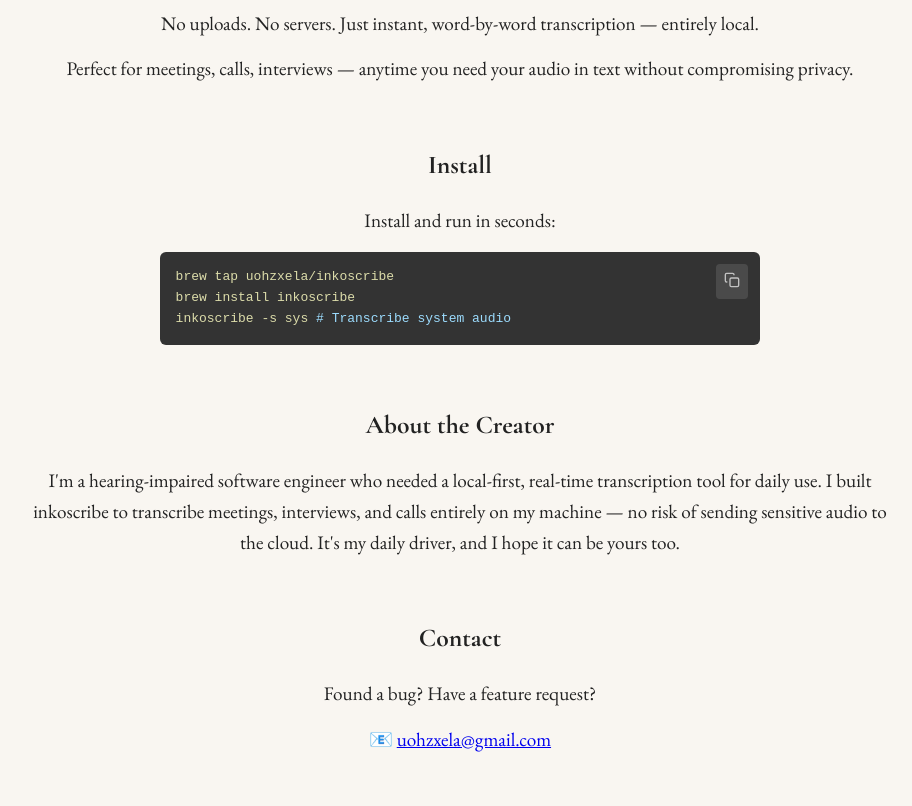
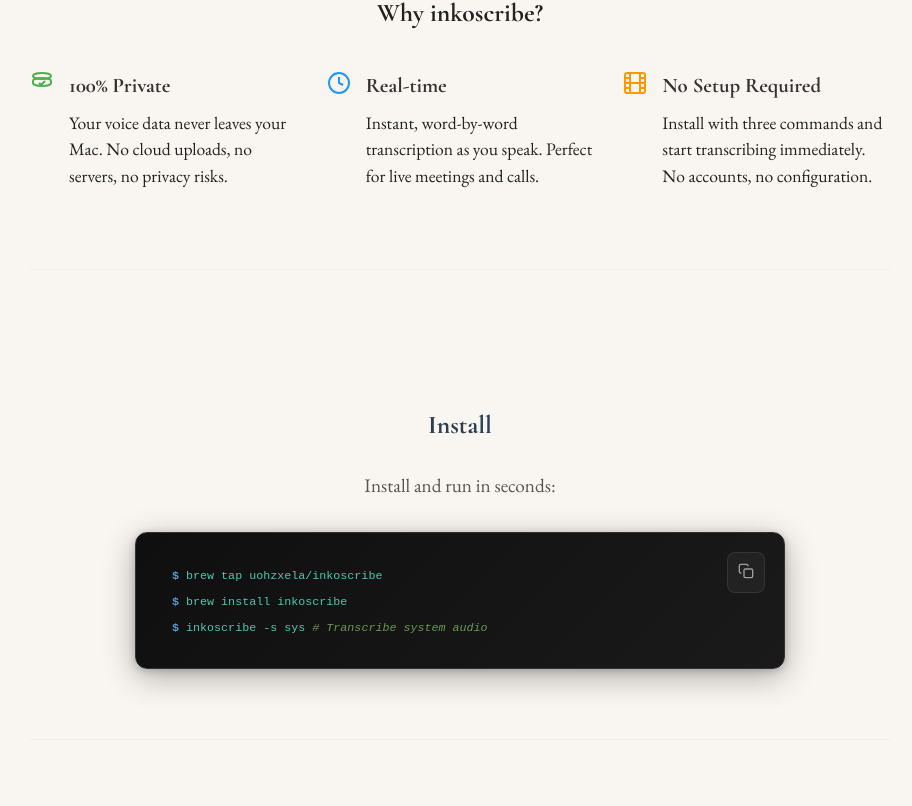
Before and after one commit to uohzxela/inkoscribe-website, a plain HTML site: page index.html in a window 1280 px wide. Shown: the part 374-1180 px from the top of the page, without its empty margins (180-1092 px from the left). Drawn offline with nearby package versions, Linux system fonts and the light colour scheme.

Commit message:
beautify the landing page

```diff
--- a/index.html
+++ b/index.html
@@ -18,22 +18,31 @@
     }
     header h1 {
       font-family: 'Cormorant Garamond', serif;
-      font-size: 4em;
+      font-size: clamp(2.5em, 8vw, 4em);
       margin: 0 0 10px 0;
+      line-height: 1.1;
     }
     header h2 {
       font-family: 'Cormorant Garamond', serif;
       font-weight: normal;
-      font-size: 1.7em;
-      margin: 0;
+      font-size: clamp(1.2em, 4vw, 1.7em);
+      margin: 0 0 20px 0;
+      line-height: 1.3;
     }
     section {
-      margin: 60px 0;
+      margin: 80px 0;
+      padding: 40px 0;
+      border-bottom: 1px solid #eee;
+    }
+    section:last-of-type {
+      border-bottom: none;
     }
     h3 {
       font-family: 'Cormorant Garamond', serif;
-      font-size: 1.6em;
+      font-size: clamp(1.3em, 3vw, 1.6em);
+      font-weight: 600;
       margin-bottom: 20px;
+      line-height: 1.2;
     }
     p {
       margin: 0 0 15px 0;
@@ -41,43 +50,145 @@
     }
     .code-container {
       position: relative;
-      max-width: 600px;
-      margin: 0 auto 10px;
+      max-width: 650px;
+      margin: 30px auto;
     }
     pre {
-      background: #333;
-      color: #eee;
-      padding: 1.2em;
+      background: linear-gradient(135deg, #0f0f0f 0%, #1a1a1a 100%);
+      color: #f8f8f2;
+      padding: 2em 2.5em;
       overflow-x: auto;
-      font-family: monospace;
-      border-radius: 6px;
+      font-family: 'SF Mono', 'Monaco', 'Inconsolata', 'Fira Code', monospace;
+      border-radius: 12px;
       text-align: left;
-      font-size: 1em;
+      font-size: 0.9em;
       margin: 0;
+      border: 1px solid #333;
+      box-shadow: 0 8px 32px rgba(0, 0, 0, 0.3), 0 2px 8px rgba(0, 0, 0, 0.2);
+      line-height: 1.8;
+      backdrop-filter: blur(10px);
     }
-    code .comment { color: #9cdcfe; }
-    code .command { color: #dcdcaa; }
+    code .comment {
+      color: #6a9955;
+      font-style: italic;
+    }
+    code .command {
+      color: #4ec9b0;
+      font-weight: 500;
+    }
+    code .prompt {
+      color: #569cd6;
+      font-weight: 600;
+    }
     .copy-button {
       position: absolute;
-      top: 12px;
-      right: 12px;
-      background: #555;
-      color: #fff;
-      border: none;
-      padding: 8px;
-      border-radius: 4px;
+      top: 20px;
+      right: 20px;
+      background: rgba(255, 255, 255, 0.08);
+      color: #f8f8f2;
+      border: 1px solid rgba(255, 255, 255, 0.15);
+      padding: 10px;
+      border-radius: 8px;
       cursor: pointer;
       font-size: 14px;
-      opacity: 0.7;
-      transition: opacity 0.2s, background-color 0.2s;
+      opacity: 0.6;
+      transition: all 0.3s cubic-bezier(0.4, 0, 0.2, 1);
+      backdrop-filter: blur(8px);
     }
     .copy-button:hover {
       opacity: 1;
-      background: #666;
+      background: rgba(255, 255, 255, 0.12);
+      transform: translateY(-2px);
+      box-shadow: 0 4px 12px rgba(0, 0, 0, 0.2);
     }
     .copy-button.copied {
-      background: #4CAF50;
+      background: rgba(76, 175, 80, 0.15);
+      border-color: rgba(76, 175, 80, 0.3);
+      color: #4CAF50;
       opacity: 1;
+      transform: scale(1.05);
+    }
+    .hero-subtitle {
+      font-size: clamp(1em, 2.5vw, 1.2em);
+      color: #666;
+      margin-top: 10px;
+      font-style: italic;
+    }
+    .features-grid {
+      display: grid;
+      grid-template-columns: repeat(auto-fit, minmax(250px, 1fr));
+      gap: 30px;
+      margin: 40px 0;
+      text-align: left;
+    }
+    .feature-item {
+      display: flex;
+      align-items: flex-start;
+      gap: 15px;
+    }
+    .feature-icon {
+      flex-shrink: 0;
+      width: 24px;
+      height: 24px;
+      margin-top: 2px;
+    }
+    .feature-content h4 {
+      font-family: 'Cormorant Garamond', serif;
+      font-size: 1.3em;
+      font-weight: 600;
+      margin: 0 0 8px 0;
+      color: #333;
+    }
+    .feature-content p {
+      margin: 0;
+      font-size: 1.1em;
+      line-height: 1.5;
+    }
+    .install-section {
+      margin: 20px 0;
+    }
+    .install-section h3 {
+      margin-top: 0;
+      margin-bottom: 30px;
+      color: #2c3e50;
+    }
+    .install-section p {
+      margin-bottom: 25px;
+      color: #555;
+    }
+
+    /* Mobile responsive improvements */
+    @media (max-width: 768px) {
+      body {
+        padding: 40px 15px;
+      }
+      .features-grid {
+        grid-template-columns: 1fr;
+        gap: 25px;
+        text-align: center;
+      }
+      .feature-item {
+        flex-direction: column;
+        align-items: center;
+        text-align: center;
+        gap: 10px;
+      }
+      .install-section {
+        margin: 15px 0;
+      }
+      section {
+        margin: 60px 0;
+        padding: 30px 0;
+      }
+      .copy-button {
+        top: 15px;
+        right: 15px;
+        padding: 8px;
+      }
+      pre {
+        padding: 1.5em;
+        font-size: 0.85em;
+      }
     }
     footer {
       margin-top: 80px;
@@ -92,29 +203,70 @@
 <body>
   <header>
     <h1>inkoscribe</h1>
-    <h2>Private, local, real-time transcription for macOS</h2>
+    <h2>Transcribe audio without sending it to the cloud</h2>
+    <p class="hero-subtitle">Private, local, real-time transcription for macOS</p>
   </header>
 
   <section>
     <h3>Why inkoscribe?</h3>
-    <p>Most transcription tools send your voice data to the cloud. <strong>inkoscribe</strong> keeps it all on your Mac.</p>
-    <p>No uploads. No servers. Just instant, word-by-word transcription — entirely local.</p>
-    <p>Perfect for meetings, calls, interviews — anytime you need your audio in text without compromising privacy.</p>
+    <div class="features-grid">
+      <div class="feature-item">
+        <svg class="feature-icon" viewBox="0 0 24 24" fill="none" stroke="#4CAF50" stroke-width="2">
+          <path d="M9 12l2 2 4-4"/>
+          <path d="M21 12c0 1.66-4 3-9 3s-9-1.34-9-3v-2c0-1.66 4-3 9-3s9 1.34 9 3v2z"/>
+          <path d="M21 5c0 1.66-4 3-9 3S3 6.66 3 5c0-1.66 4-3 9-3s9 1.34 9 3z"/>
+        </svg>
+        <div class="feature-content">
+          <h4>100% Private</h4>
+          <p>Your voice data never leaves your Mac. No cloud uploads, no servers, no privacy risks.</p>
+        </div>
+      </div>
+
+      <div class="feature-item">
+        <svg class="feature-icon" viewBox="0 0 24 24" fill="none" stroke="#2196F3" stroke-width="2">
+          <circle cx="12" cy="12" r="10"/>
+          <polyline points="12,6 12,12 16,14"/>
+        </svg>
+        <div class="feature-content">
+          <h4>Real-time</h4>
+          <p>Instant, word-by-word transcription as you speak. Perfect for live meetings and calls.</p>
+        </div>
+      </div>
+
+      <div class="feature-item">
+        <svg class="feature-icon" viewBox="0 0 24 24" fill="none" stroke="#FF9800" stroke-width="2">
+          <rect x="2" y="2" width="20" height="20" rx="2.18" ry="2.18"/>
+          <line x1="7" y1="2" x2="7" y2="22"/>
+          <line x1="17" y1="2" x2="17" y2="22"/>
+          <line x1="2" y1="12" x2="22" y2="12"/>
+          <line x1="2" y1="7" x2="7" y2="7"/>
+          <line x1="2" y1="17" x2="7" y2="17"/>
+          <line x1="17" y1="17" x2="22" y2="17"/>
+          <line x1="17" y1="7" x2="22" y2="7"/>
+        </svg>
+        <div class="feature-content">
+          <h4>No Setup Required</h4>
+          <p>Install with three commands and start transcribing immediately. No accounts, no configuration.</p>
+        </div>
+      </div>
+    </div>
   </section>
 
   <section>
+    <div class="install-section">
       <h3>Install</h3>
       <p>Install and run in seconds:</p>
       <div class="code-container">
-      <pre><code><span class="command">brew tap uohzxela/inkoscribe</span>
-<span class="command">brew install inkoscribe</span>
-<span class="command">inkoscribe -s sys</span> <span class="comment"># Transcribe system audio</span></code></pre>
+        <pre><code><span class="prompt">$</span> <span class="command">brew tap uohzxela/inkoscribe</span>
+<span class="prompt">$</span> <span class="command">brew install inkoscribe</span>
+<span class="prompt">$</span> <span class="command">inkoscribe -s sys</span> <span class="comment"># Transcribe system audio</span></code></pre>
         <button class="copy-button" onclick="copyCommands()" title="Copy commands">
           <svg width="16" height="16" viewBox="0 0 24 24" fill="none" stroke="currentColor" stroke-width="2">
             <rect x="9" y="9" width="13" height="13" rx="2" ry="2"></rect>
             <path d="M5 15H4a2 2 0 01-2-2V4a2 2 0 012-2h9a2 2 0 012 2v1"></path>
           </svg>
         </button>
+      </div>
     </div>
   </section>
 
@@ -125,13 +277,13 @@
 
   <section>
     <h3>Contact</h3>
-    <p>Found a bug? Have a feature request?</p>
+    <p>Found a bug? Have a feature request? Want to chat?</p>
     <p>📧 <a href="mailto:uohzxela@gmail.com">uohzxela@gmail.com</a></p>
   </section>
 
   <footer>
     <p>inkoscribe — Private. Local. Yours.</p>
-    <p>© 2025 — inkoscribe was created by <a href="https://uohzxela.github.io/" target="_blank">Alex Jiao</a></p>
+    <p>© 2025 — created by <a href="https://uohzxela.github.io/" target="_blank">Alex Jiao</a></p>
   </footer>
 
   <script>
```
Lines whose indentation alone changed are shown as unchanged.
